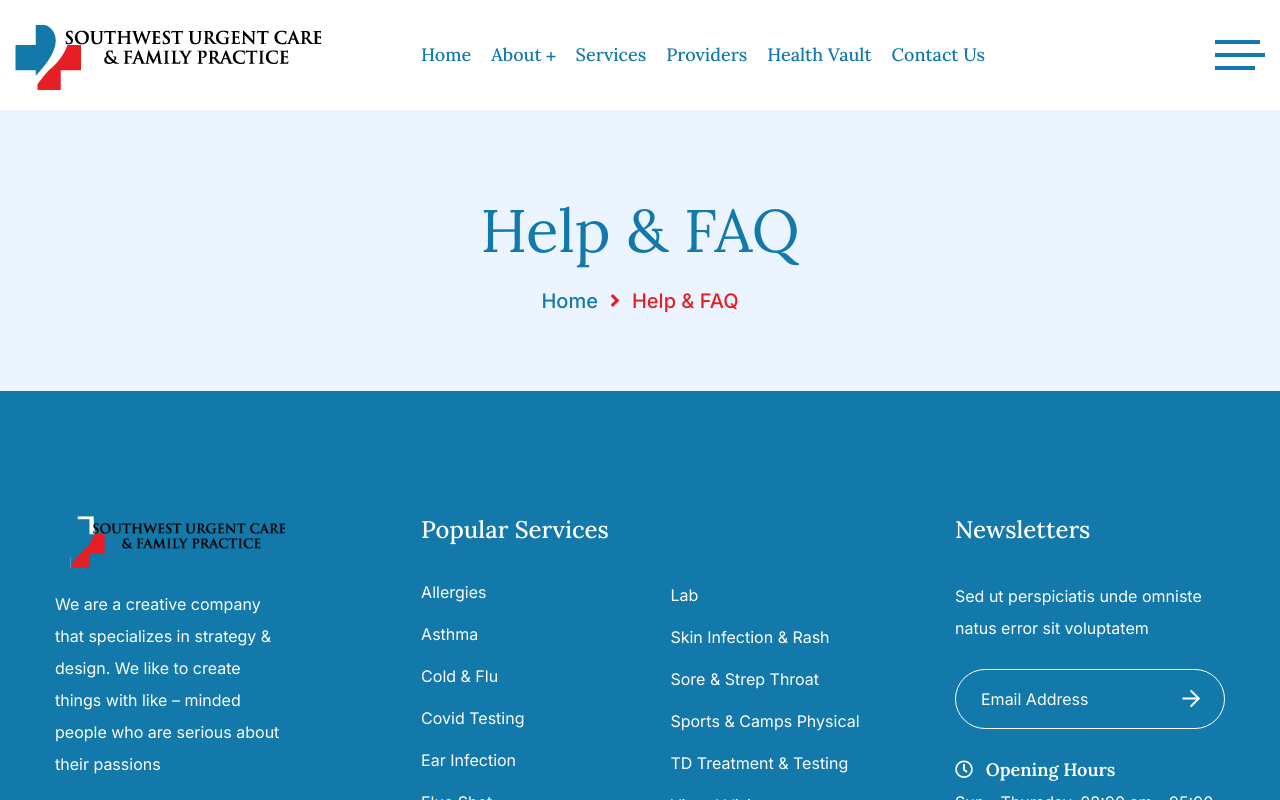
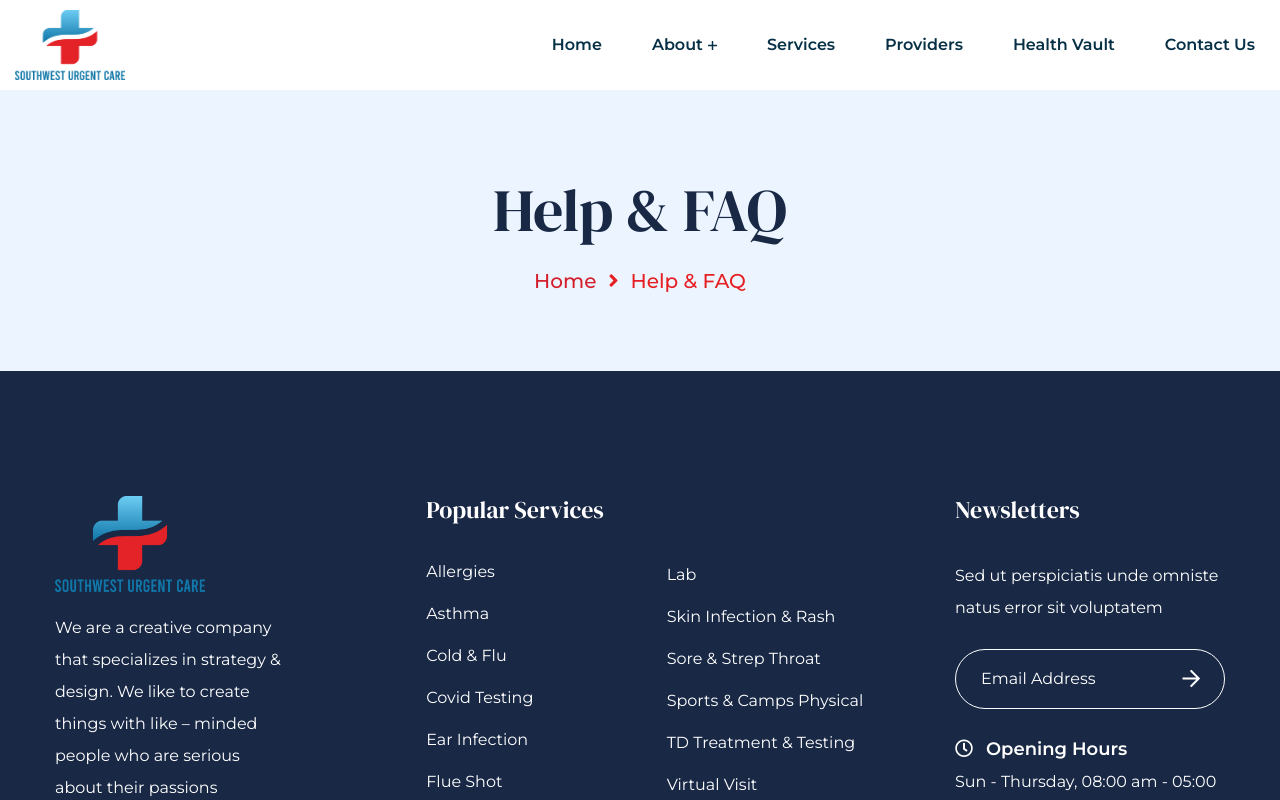
Before and after one commit to mufaqar/swurgentcare, a Next.js app: page /faq in a window 1280 px wide. Shown: the top 800 px of the page. Built offline with nearby package versions, Linux system fonts and the light colour scheme.

Commit message:
landing page

```diff
--- a/pages/contact.js
+++ b/pages/contact.js
@@ -131,7 +131,7 @@ const Contact = () => {
       <section className="contact-form-area">
         <div className="contact-map">
           <iframe
-            src="https://www.google.com/maps/embed?pb=!1m18!1m12!1m3!1d3465.0698715806884!2d-95.48070708527048!3d29.717735240887784!2m3!1f0!2f0!3f0!3m2!1i1024!2i768!4f13.1!3m3!1m2!1s0x8640c22a14ce8355%3A0x35bc1bec9466aac4!2s5900%20Chimney%20Rock%20Rd%2C%20Houston%2C%20TX%2077081%2C%20USA!5e0!3m2!1sen!2s!4v1666086007916!5m2!1sen!2s"
+            src="https://www.google.com/maps/embed?pb=!1m14!1m8!1m3!1d444003.0914019853!2d-95.649555!3d29.610251!3m2!1i1024!2i768!4f13.1!3m3!1m2!1s0x8640e1326d9c9c9b%3A0xe0b4d8112d2afe65!2s400%20Promenade%20Wy%20%231500%2C%20Sugar%20Land%2C%20TX%2077478!5e0!3m2!1sen!2sus!4v1666682796648!5m2!1sen!2sus"
             loading="lazy"
           />
         </div>
--- a/src/layouts/footers/Footer2.js
+++ b/src/layouts/footers/Footer2.js
@@ -14,7 +14,7 @@ const Footer2 = ({ noNewsletters }) => {
               <div className="col-lg-3 col-md-8">
                 <div className="widget text-widget">
                   <div className="footer-logo">
-                    <img src="assets/img/logo.png" alt="swurgentcare" />
+                    <img src="assets/site-logo.png" alt="swurgentcare" />
                   </div>
                   <p>
                     We are a creative company that specializes in strategy & design.
--- a/src/layouts/headers/Header1.js
+++ b/src/layouts/headers/Header1.js
@@ -65,9 +65,13 @@ const Header1 = ({ headerTopbar, position }) => {
           <div className="header-left">
             <div className="site-logo">
               <Link href="/">
-                <img src="assets/img/logo.png" alt="swurgentcare" />
+                <img src="assets/site-logo.png" alt="swurgentcare" />
               </Link>
             </div>
+
+          </div>
+          <div className="header-right">
+            <ul className="extra-icons">
             <nav className="site-menu menu-gap-left d-none d-xl-block">
               <ul className="primary-menu">
                 <li>
@@ -76,7 +80,7 @@ const Header1 = ({ headerTopbar, position }) => {
                   </Link>
                 </li>
                 <li>
-                  <Link href="about">
+                  <Link href="/about">
                     <a>
                       About
                       <span className="dd-trigger">
@@ -112,18 +116,7 @@ const Header1 = ({ headerTopbar, position }) => {
                 </li>
               </ul>
             </nav>
-          </div>
-          <div className="header-right">
-            <ul className="extra-icons">
 
-              <li className="d-none d-xl-block">
-                <div
-                  className="off-canvas-btn style-two"
-                  onClick={() => setSidebarTrigger(true)}
-                >
-                  <span />
-                </div>
-              </li>
               <li className="d-xl-none">
                 <a
                   href="#"
--- a/src/layouts/headers/MobileMenu.js
+++ b/src/layouts/headers/MobileMenu.js
@@ -5,14 +5,13 @@ import { Blog, Doctor, Home, Pages, Services, Shop } from "./Menu";
 const MobileMenu = ({ mobileTrigger, setMobileTrigger }) => {
   const [activeMenu, setActiveMenu] = useState("");
   const activeMenuSet = (value) =>
-      setActiveMenu(activeMenu === value ? "" : value),
+    setActiveMenu(activeMenu === value ? "" : value),
     activeLi = (value) =>
       value === activeMenu ? { display: "block" } : { display: "none" };
   return (
     <div
-      className={`slide-panel mobile-slide-panel ${
-        mobileTrigger ? "show-panel" : ""
-      }`}
+      className={`slide-panel mobile-slide-panel ${mobileTrigger ? "show-panel" : ""
+        }`}
     >
       <div className="panel-overlay" onClick={() => setMobileTrigger()} />
       <div className="panel-inner">
@@ -22,25 +21,14 @@ const MobileMenu = ({ mobileTrigger, setMobileTrigger }) => {
         <nav className="mobile-menu">
           <ul className="primary-menu">
             <li className="active">
-              <a href="#">
+              <Link href="/">
                 Home
-                <span
-                  className="dd-trigger"
-                  onClick={() => activeMenuSet("demo")}
-                >
-                  <i className="fas fa-angle-down" />
-                </span>
-              </a>
-              <ul className="sub-menu" style={activeLi("demo")}>
-                <Home />
-              </ul>
-            </li>
-            <li>
-              <Link href="/about">About</Link>
+              </Link>
+
             </li>
             <li>
               <a href="#">
-                Pages
+                About Us
                 <span
                   className="dd-trigger"
                   onClick={() => activeMenuSet("Pages")}
@@ -49,56 +37,33 @@ const MobileMenu = ({ mobileTrigger, setMobileTrigger }) => {
                 </span>
               </a>
               <ul className="sub-menu" style={activeLi("Pages")}>
-                <Services />
-
                 <Pages />
               </ul>
             </li>
+
             <li>
               <a href="#">
-                Doctors
-                <span
-                  className="dd-trigger"
-                  onClick={() => activeMenuSet("Doctor")}
-                >
-                  <i className="fas fa-angle-down" />
-                </span>
+                Services
               </a>
-              <ul className="sub-menu" style={activeLi("Doctor")}>
-                <Doctor />
-              </ul>
             </li>
             <li>
-              <a href="#">
-                Blog
-                <span
-                  className="dd-trigger"
-                  onClick={() => activeMenuSet("Blog")}
-                >
-                  <i className="fas fa-angle-down" />
-                </span>
-              </a>
-              <ul className="sub-menu" style={activeLi("Blog")}>
-                <Blog />
-              </ul>
+              <Link href="/doctor">
+                <a>
+                  Providers
+                </a>
+              </Link>
             </li>
             <li>
-              <a href="#">
-                Shop
-                <span
-                  className="dd-trigger"
-                  onClick={() => activeMenuSet("shop")}
-                >
-                  <i className="fas fa-angle-down" />
-                </span>
-              </a>
-              <ul className="sub-menu" style={activeLi("shop")}>
-                <Shop />
-              </ul>
+              <Link href="blog-standard">
+                <a>
+                  Health Vault
+                </a>
+              </Link>
             </li>
-            <li className="active">
-              <Link href="/contact">Contact</Link>
+            <li>
+              <Link href="/contact">Contact Us</Link>
             </li>
+
           </ul>
         </nav>
         <a href="#" className="panel-close" onClick={() => setMobileTrigger()}>
--- a/styles/globals.css
+++ b/styles/globals.css
@@ -151,7 +151,7 @@ span.plus_sign{
 }
 
 .bgwhite{
-  background: rgba(41,169,206, 0.7) !important;
+  background: rgb(24,40,69, 0.7) !important;
   color: white;
 }
 
@@ -205,6 +205,7 @@ span.plus_sign{
   background: transparent !important;
   color: black !important;
 }
+
 .bg_{
   background: rgba(11, 11, 11, 0.03) !important;
 }
@@ -215,6 +216,7 @@ span.plus_sign{
   align-items: center;
   justify-content: center;
   text-transform: uppercase;
+  border-radius: 12px;
   border: 1px solid transparent;
 }
 .services_icon{
@@ -223,10 +225,13 @@ span.plus_sign{
 }
 .service_card h6{
   margin-top: 1.5rem;
-  font-family: Inter
+  font-family: var(--font-inter);
+  font-size: 0.8rem;
+  font-weight: 600;
+  color: #073046;
 }
 .service_card:hover{
-  background: rgba(11, 11, 11, 0.03);
+  background: #fff;
   border: 1px solid rgba(11, 11, 11, .03) !important;
 }
 .service_card:hover .services_icon{
@@ -237,15 +242,13 @@ span.plus_sign{
 }
 .testimonial-section{
   color:white;
-  background: rgba(41,169,206, 01) !important;
+  background: var(--color-primary)!important;
 }
 .testimonial-slider-one .single-testimonial-slider .testimonial-inner .testimonial-desc,
 .testimonial-section .section-heading .title{
   color: rgb(238, 238, 238);
 }
-.testimonial-slider-one ul.slick-dots li.slick-active{
-  background-color: white
-}
+
 .home_contact .contact-info-wrapper, .contact-info-wrapper a,
 .home_contact .contact-info-wrapper .info-title{
   color:black !important;
@@ -271,9 +274,52 @@ height: 420px;
 }
 .testimonial-section .section-heading .tagline,
 .testimonial-section  .testimonial-slider-one .single-testimonial-slider .testimonial-inner .author-info .title{
-  color: rgb(79, 79, 79) !important;
+  color: var(--color-heading)!important;
 }
-
+.testimonial-section .testimonial-slider-one .single-testimonial-slider .testimonial-inner .testimonial-desc{
+  font-family: var(--font-inter);
+  font-size: 18px;
+  font-weight: 400;
+}
+.primary-menu li a{
+  font-family: var(--font-inter) !important;
+  font-size: 16px !important;
+  font-weight: 600 !important;
+  color: #073046 !important;
+}
+.sas:hover{
+	color: var(--color-heading) !important;
+}
+.tagline{
+  color: var(--color-primary) !important;
+}
+.covid19{
+  background: var(--color-primary);
+}
+.covid19 .section-heading .title{
+  color: #fff !important;
+}
+.testimonial-slider-one ul.slick-dots li{
+  background-color: var(--color-heading)!important;
+}
+.testimonial-slider-one .section-heading .title{
+  color: white !important;
+}
+.testimonial-slider-one ul.slick-dots li.slick-active{
+  background-color: white !important;
+}
+.testimonial-slider-one .single-testimonial-slider .testimonial-inner .testimonial-desc, .testimonial-section .section-heading .title{
+  color: white !important;
+}
+.site-logo{
+  width: 110px;
+}
+.template-header .site-menu ul li a:hover{
+  color: var(--color-heading) !important;
+}
+.footer-logo{
+  width: 150px;
+}
 
 
 @media (max-width: 768px) {
@@ -291,5 +337,8 @@ height: 420px;
   .landing_contact, .landing-map{
     width: 100%;
   }
+  .hero_wrapper .doctor-details-wrapper .working-hour-table{
+    max-width:100%
+  }
 
 }
```
Also changed, not shown: pages/index.js (+7 -5 lines), public/assets/css/style.css, public/assets/site-logo.png (added).
